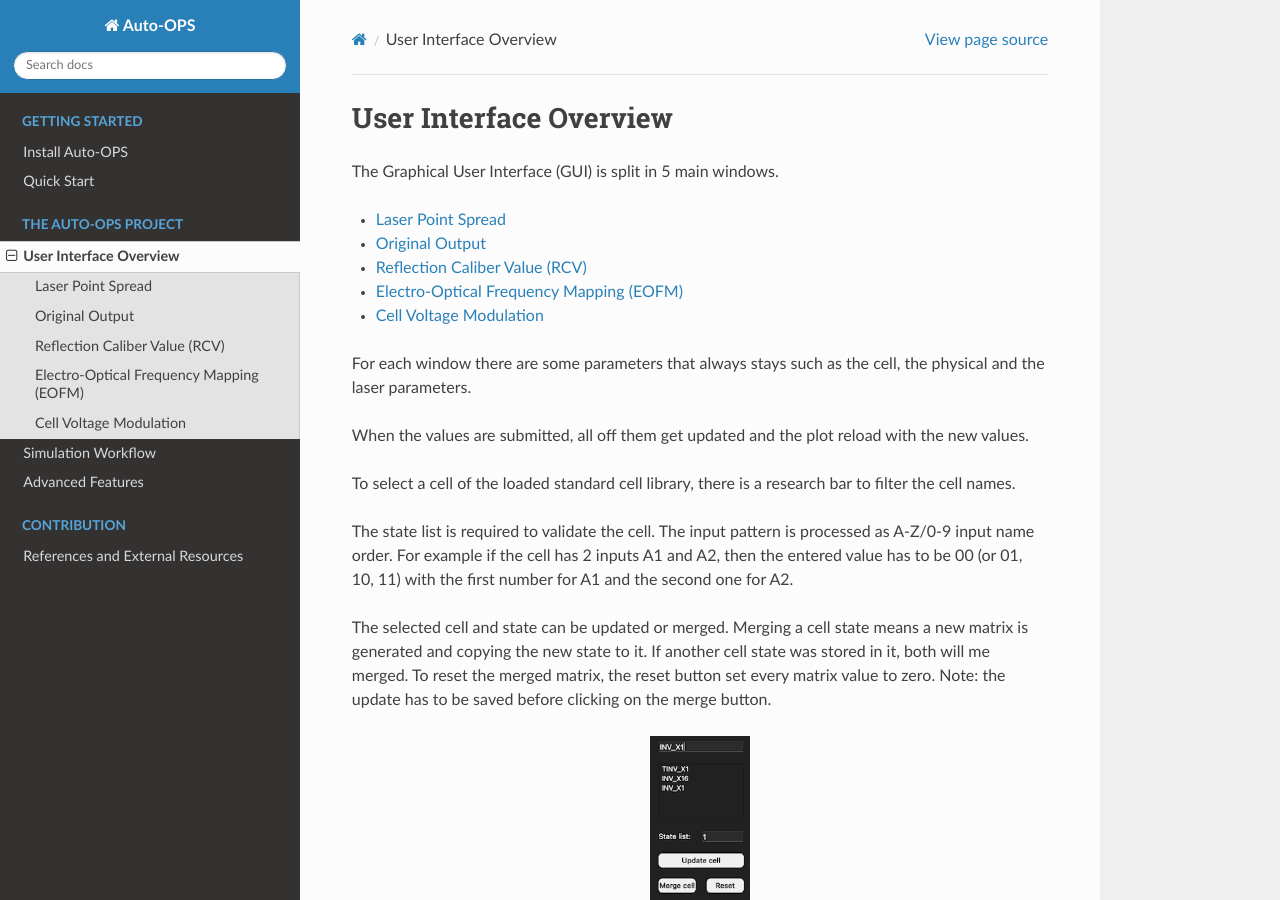
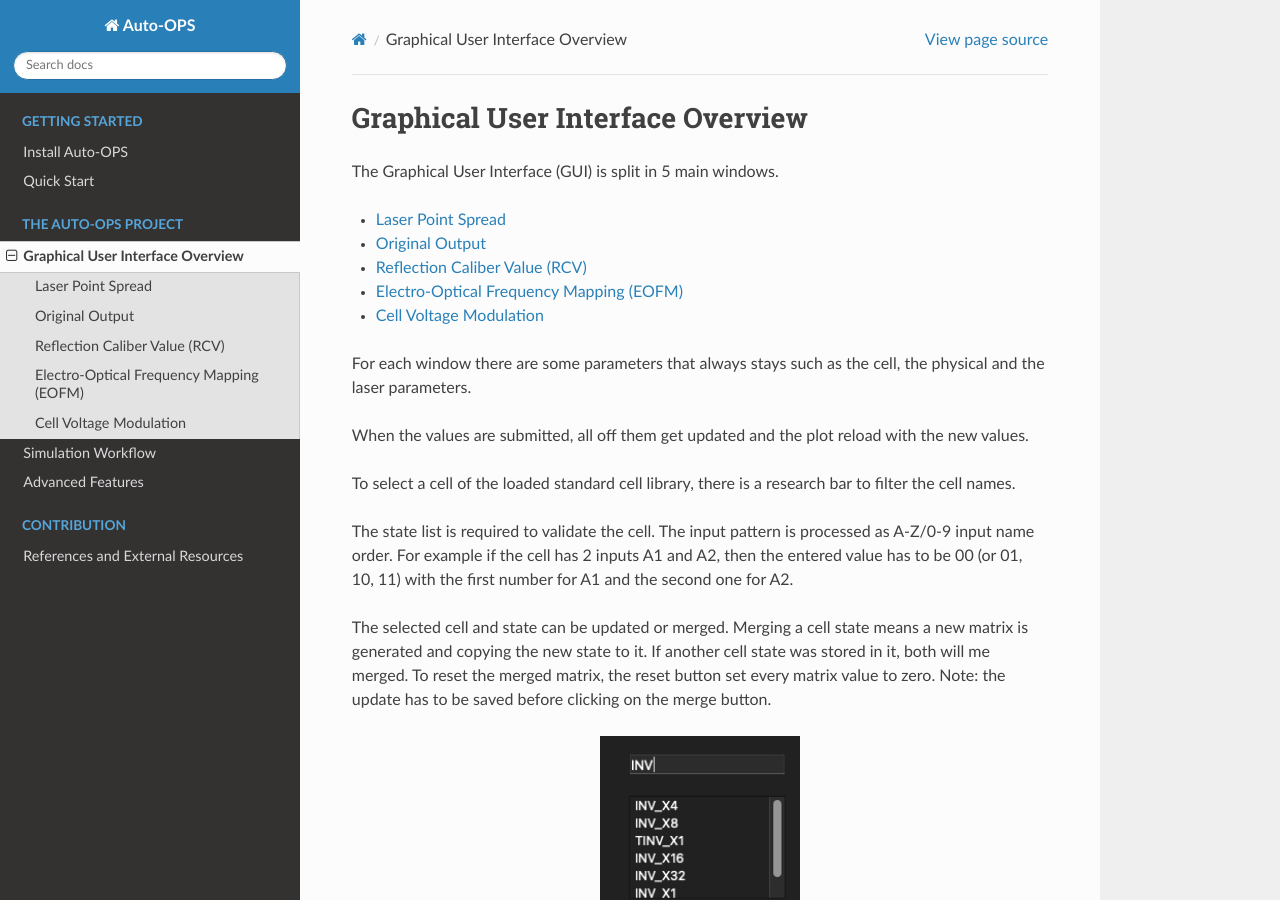
Before and after one commit to pflammarion/Auto-OPS, a Sphinx documentation site: the page built from documentation/auto-ops/user-interface.rst, in a window 1280 px wide and 900 px high. Built offline with Sphinx 7.4.7 and the Read the Docs theme 2.0.0, drawn with Linux system fonts in a browser that asks for light colours.

Commit message:
change the research bar figure

```diff
--- a/documentation/auto-ops/user-interface.rst
+++ b/documentation/auto-ops/user-interface.rst
@@ -1,6 +1,6 @@
-========================
-User Interface Overview
-========================
+==================================
+Graphical User Interface Overview
+==================================
 
 The Graphical User Interface (GUI) is split in 5 main windows.
 
@@ -20,8 +20,11 @@ The selected cell and state can be updated or merged. Merging a cell state means
 .. image:: /assets/research_bar.png
    :align: center
    :alt: Research bar image
-   :width: 100px
+   :width: 200px
 
+.. raw:: html
+
+   <br/><br/>
 
 .. _gui_lps:
 
```
Also changed, not shown: documentation/assets/research_bar.png.
